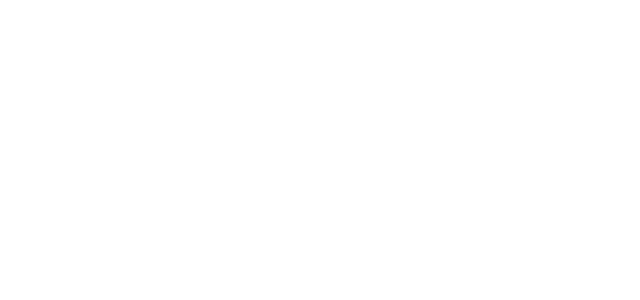
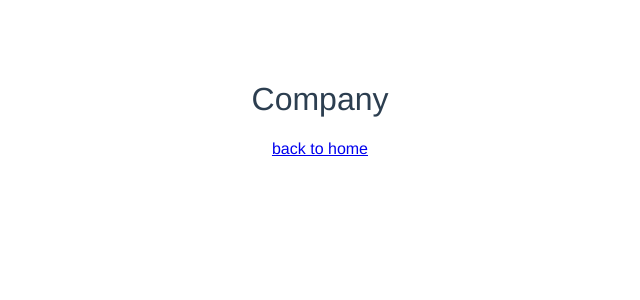
Before and after one commit to theodi/amr-frontend, a Vue app: page /#/programmes/1 in a window 1280 px wide. Shown: the top 300 px of the page, without its empty margins (320-960 px from the left). Built offline with nearby package versions, Linux system fonts and the light colour scheme.

Commit message:
Routing to company pages setup

```diff
--- a/src/components/Amr.vue
+++ b/src/components/Companies.vue
@@ -3,7 +3,7 @@
 		<div v-for="company in companies">
 			<div class="box">
 				<h1>{{ company.name }}</h1>
-				<a v-bind:href="company.url">{{ company.name }}</a>
+				<a v-bind:href="'/#/programmes/' + company.url">{{ company.name }}</a>
 				<h3>Programmes</h3>
 				<ul v-for="programme in company.programmes">
 					<li>{{ programme }}</li>
@@ -21,7 +21,7 @@
 import {getAllCompanies} from '../api/companies';
 
 export default {
-  name: 'Api',
+  name: 'Companies',
   data () {
     return {
 			companies: [],
--- /dev/null
+++ b/src/components/Programmes.vue
@@ -0,0 +1,33 @@
+<template>
+	<div class="main">
+		<h1>Company</h1>
+		<a href="/">back to home</a>
+	</div>
+</template>
+
+<script>
+import {getAllCompanies} from '../api/companies';
+
+export default {
+  name: 'Company',
+  data () {
+    return {
+    }
+  },
+	created() {
+	}
+}
+</script>
+
+<style scoped>
+	h1, h2 {
+	  font-weight: normal;
+	}
+
+	.box {
+		width: 50vw;
+		margin-bottom: 2em;
+		border: 1px solid black;
+		border-radius: 15px;
+	}
+</style>
--- a/src/router/index.js
+++ b/src/router/index.js
@@ -1,6 +1,7 @@
 import Vue from 'vue'
 import Router from 'vue-router'
-import Amr from '@/components/Amr'
+import CompaniesPage from '@/components/Companies'
+import ProgrammesPage from '@/components/Programmes'
 
 Vue.use(Router)
 
@@ -8,8 +9,13 @@
 	routes: [
 		{
 			path: '/',
-			name: 'Amr',
-			component: Amr
+			name: 'Companies',
+			component: CompaniesPage
+		},
+		{
+			path: '/programmes/:programme',
+			name: 'Programmes',
+			component: ProgrammesPage
 		}
 	]
 })
```
